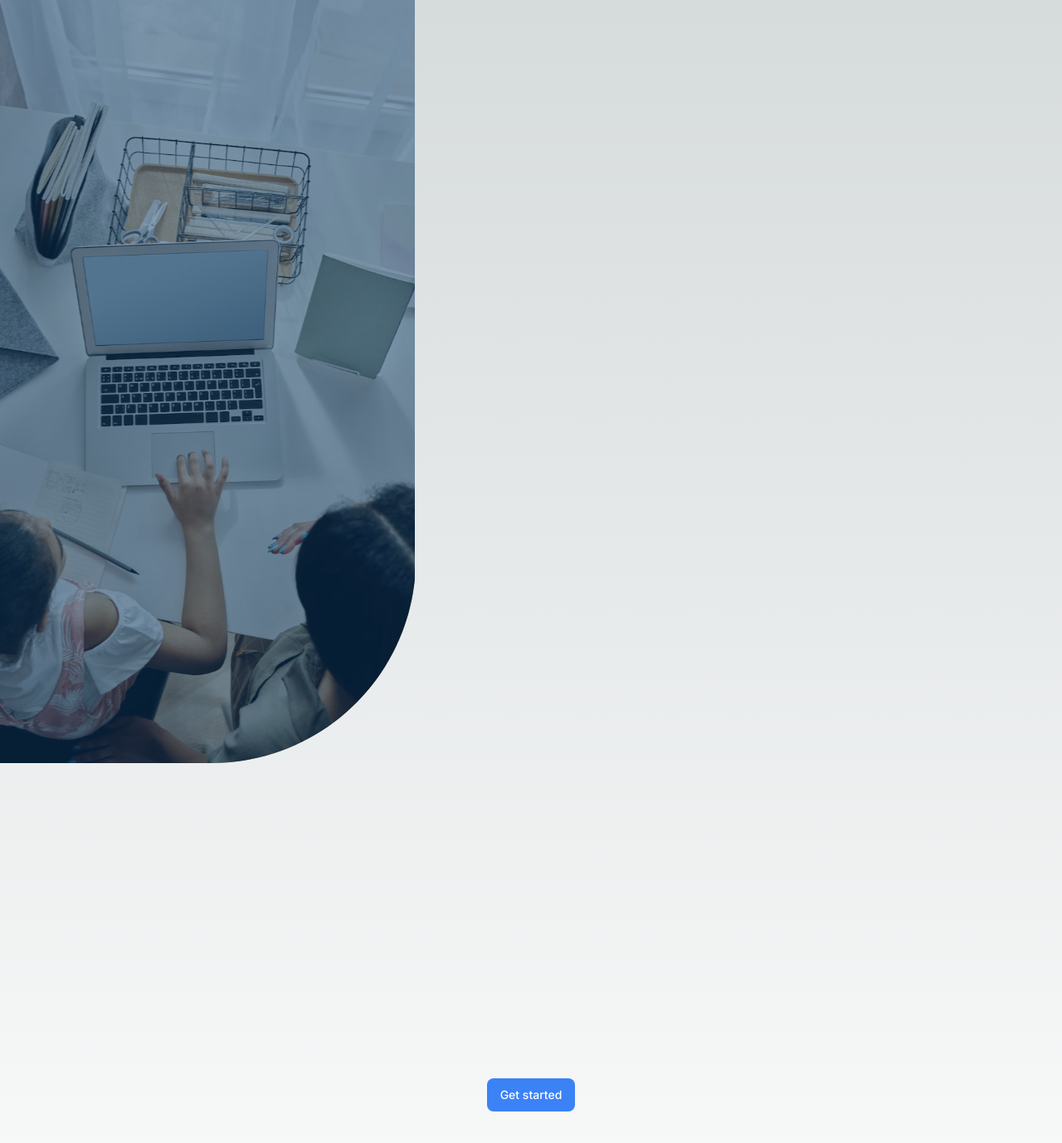
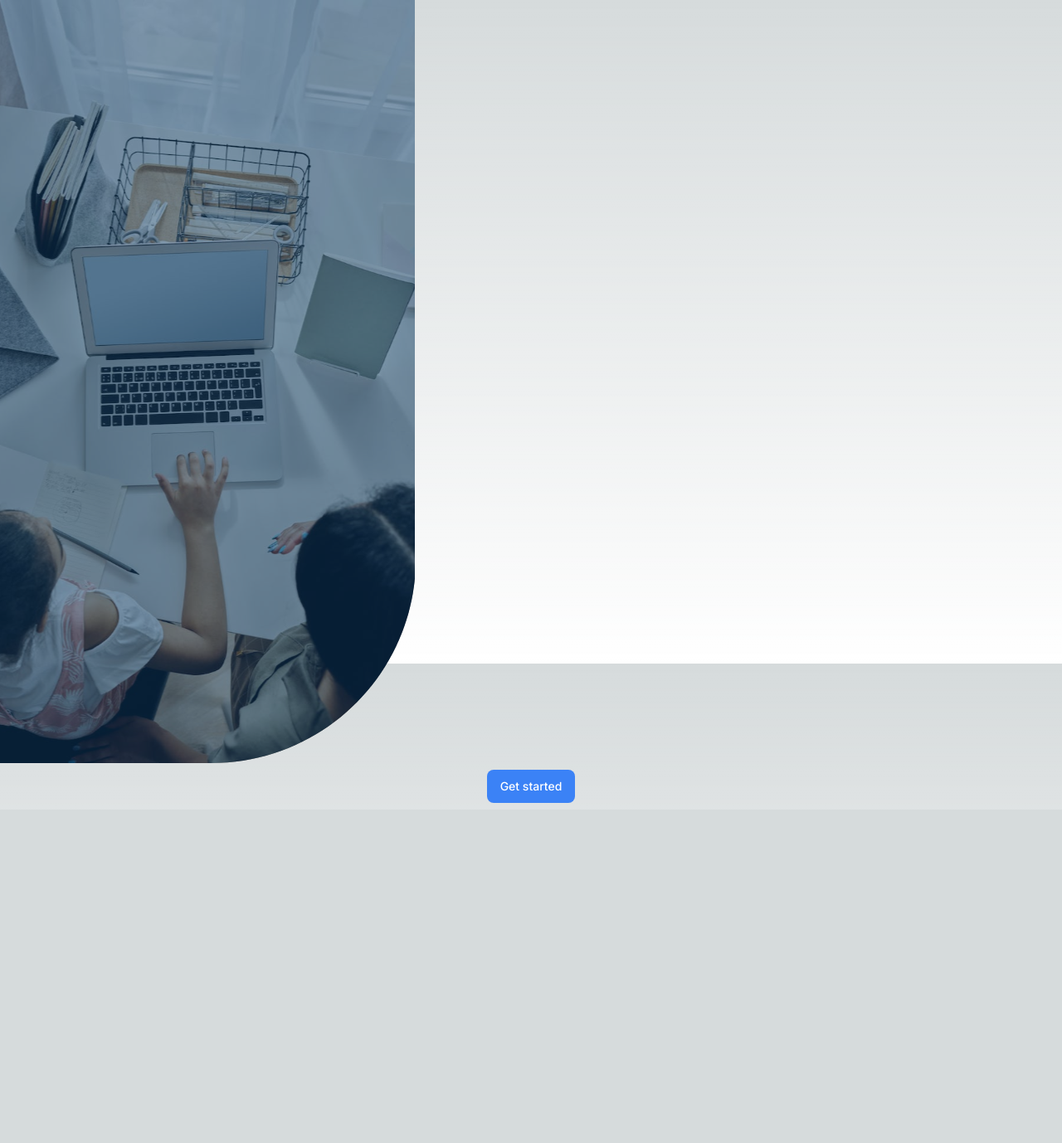
Before and after one commit to Phastboy/diver-learn, a Next.js app: page / in a window 1280 px wide. Shown: the top 1378 px of the page at 83% size. After the commit the page ends 976 px from the top, so only its background shows below. Built offline with nearby package versions, Linux system fonts and the light colour scheme.

Commit message:
homepage partly done

```diff
--- a/app/page.tsx
+++ b/app/page.tsx
@@ -1,16 +1,20 @@
-import Image from 'next/image'
-import Button from '@/app/ui/button'
+import Image from 'next/image';
+import Button from '@/app/ui/button';
+import Link from 'next/link';
+
 export default function Home() {
   return (
     <>
+      <div className='max-h-screen'>
         <Image
           src="/landing.svg"
           alt={'Landing'}
           width={500}
           height={500}
         />
-      <div className="flex flex-col items-center justify-center min-h-screen py-2">
-        <Button>Get started</Button>
+        <div className="flex flex-col items-center justify-center py-2">
+          <Link href='/auth/sign-up'><Button>Get started</Button></Link>
+        </div>
       </div>
     </>
   )
```
Lines whose indentation alone changed are shown as unchanged.
